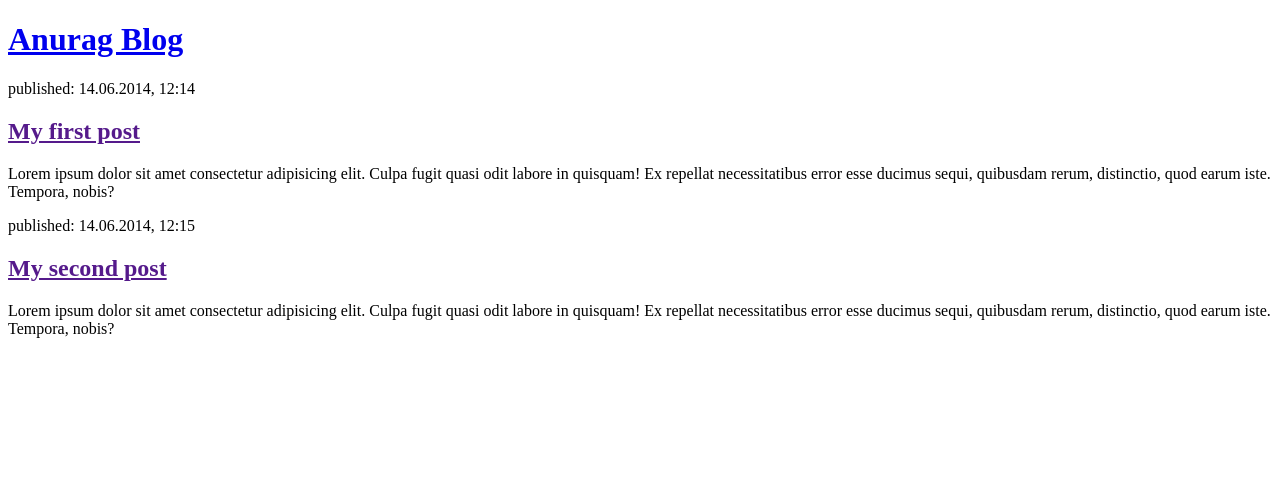
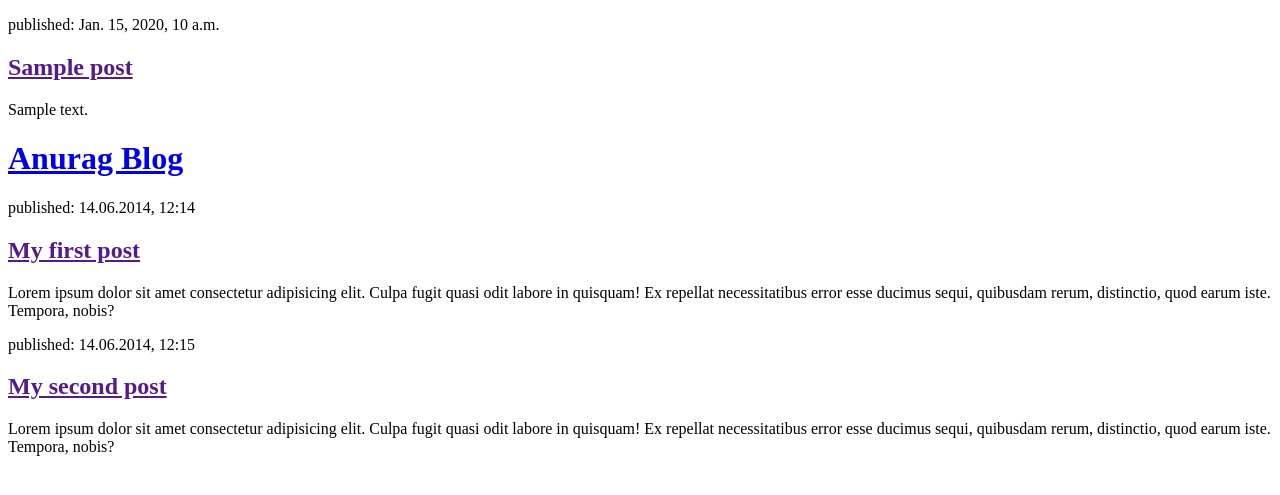
Before and after one commit to YadavAnurag/django-blog, a Django app: template blog/templates/blog/post_list.html in a window 1280 px wide. Shown: the top 495 px of the page. Run offline with Django 3.2, Linux system fonts and the light colour scheme; the template is opened without the code that fills it: values that come from a table or form of the project are taken from there, others are empty; tables that the repository leaves empty hold one stand-in row (values such as "Sample post").

Commit message:
modified templates to display posts from datebase

```diff
--- a/blog/templates/blog/post_list.html
+++ b/blog/templates/blog/post_list.html
@@ -9,6 +9,16 @@
 </head>
 
 <body>
+    <div>
+        {% for post in posts %}
+        <div>
+            <p>published: {{post.published_date}}</p>
+            <h2><a href="">{{post.title}}</a></h2>
+            <p>{{post.text|linebreaksbr}}</p>
+        </div>
+        {% endfor %}
+
+    </div>
     <div>
         <h1><a href="/">Anurag Blog</a></h1>
     </div>
--- a/blog/views.py
+++ b/blog/views.py
@@ -1,7 +1,11 @@
 from django.shortcuts import render
+from .models import Post
+from django.utils import timezone
 
 # Create your views here.
 
 
 def post_list(request):
-    return render(request, 'blog/post_list.html', {})
+    posts = Post.objects.filter(
+        published_date__lte=timezone.now()).order_by('published_date')
+    return render(request, 'blog/post_list.html', {'posts': posts})
```
